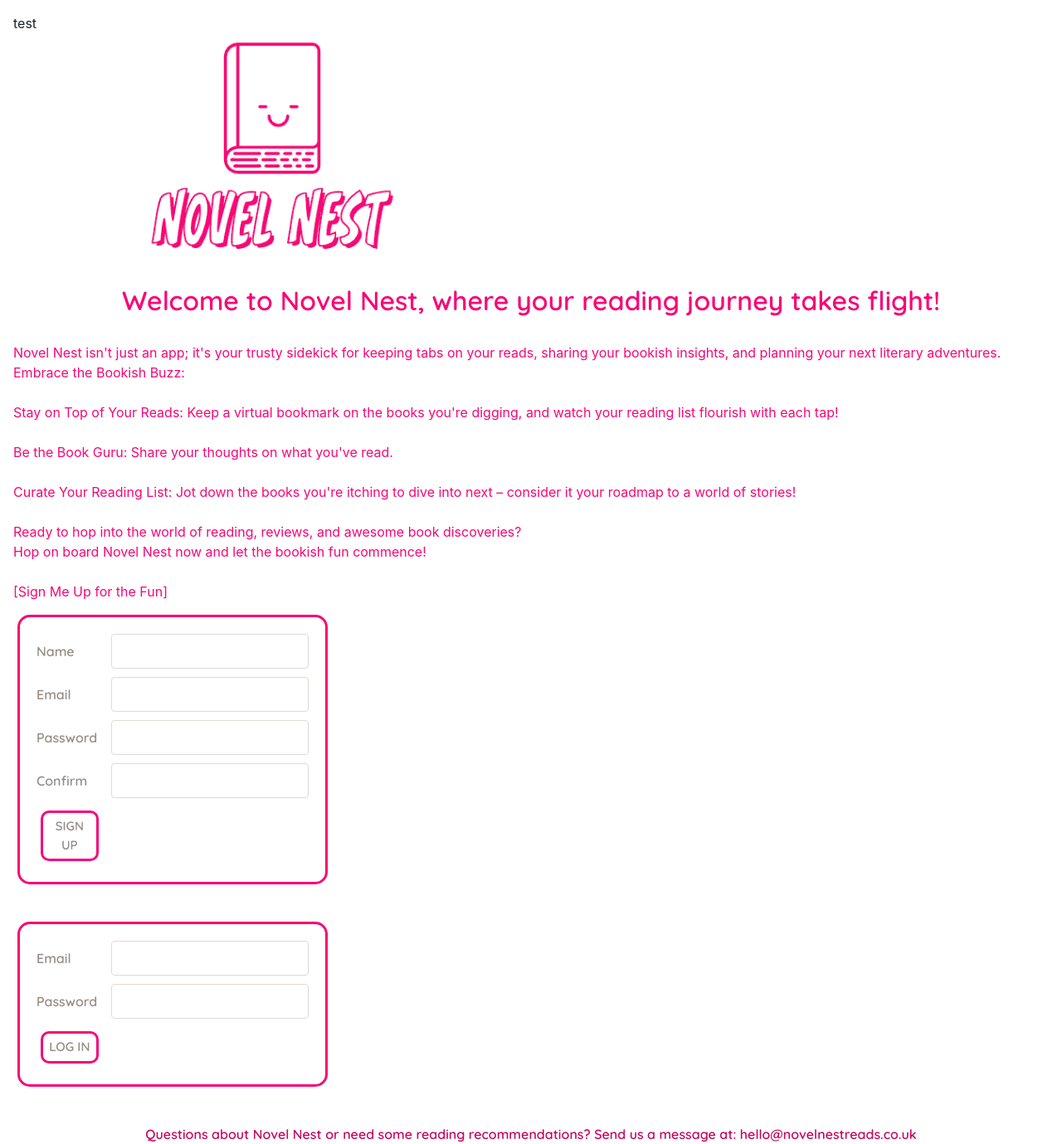
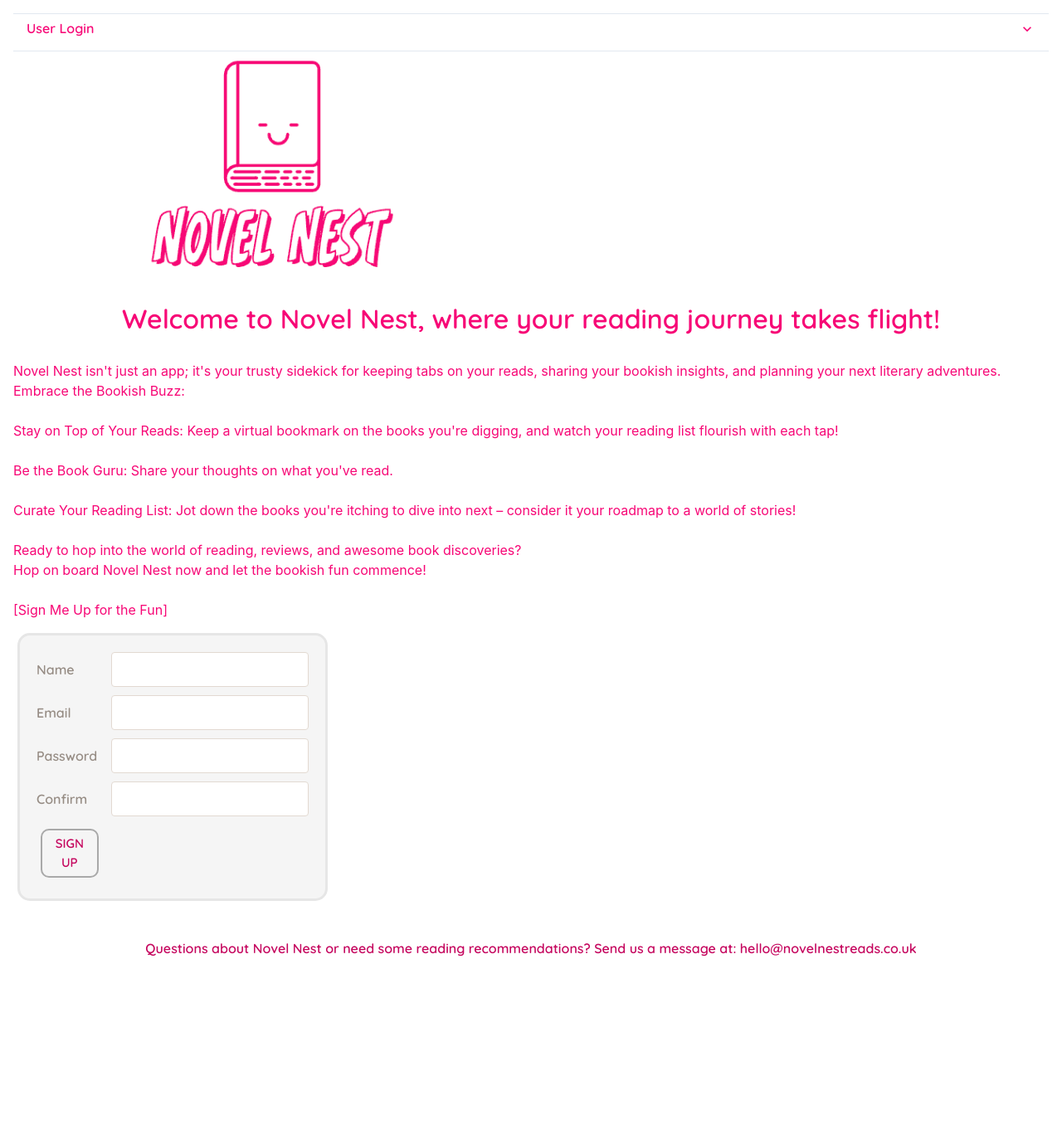
Before and after one commit to hannahcurran/novel-nest, a React (Create React App) app: page /books in a window 1280 px wide. Shown: the whole page at 83% size. After the commit the page ends 1155 px from the top, so only its background shows below. Built offline with nearby package versions, Linux system fonts and the light colour scheme.

Commit message:
work on auth page navbar login

```diff
--- a/src/components/CurrentBookCard/CurrentBookCard.jsx
+++ b/src/components/CurrentBookCard/CurrentBookCard.jsx
@@ -56,8 +56,8 @@ export default function CurrentBookCard({ currentBook, onDelete, onFinished }) {
                     <Box className='currently-reading-display-card'>
                         <p><strong>Title:</strong> {currentBook.title}</p>
                         <p>Author: {currentBook.author}</p>
-                        <button onClick={() => onFinished(currentBook._id)} className='current-book-submit-btn'>Finished</button>
-                        <button onClick={() => onDelete(currentBook._id)} className='current-book-submit-btn'>Delete</button>
+                        <button onClick={() => onFinished(currentBook._id)} className='current-book-submit-btn'>I've Finished This Book!</button>
+                        <button onClick={() => onDelete(currentBook._id)} className='current-book-submit-btn'>Remove</button>
                     </Box>
                 </>
             ) : (
--- a/src/components/ReadBookCard/ReadBookCard.jsx
+++ b/src/components/ReadBookCard/ReadBookCard.jsx
@@ -69,7 +69,7 @@ export default function ReadBookCard({ readBook, onDelete, onEdit, onToggleFavor
                             <Box as="span" flex='1' textAlign='left'>
                                 <p className="review-title">Review</p>
                             </Box>
-                            <AccordionIcon />
+                            <AccordionIcon color={"gray"} />
                         </AccordionButton>
                     </h2>
                     <AccordionPanel pb={4}>
@@ -95,7 +95,8 @@ export default function ReadBookCard({ readBook, onDelete, onEdit, onToggleFavor
                 </button>
             </div>
             <div>
-                <button onClick={() => onDelete(readBook._id)} className="readbook-submit-btn">Delete</button>
+                <br />
+                <button onClick={() => onDelete(readBook._id)} className="readbook-submit-btn">Delete This Book & Review</button>
             </div>
         </div>
     )
--- a/src/components/WantBookCard/WantBookCard.jsx
+++ b/src/components/WantBookCard/WantBookCard.jsx
@@ -3,9 +3,10 @@ import React from 'react';
 export default function WantBookCard({ wantBook, onDelete }) {
     return (
         <div className="want-book-card">
-            <p>Title: {wantBook.title}</p>
-            <p>Author: {wantBook.author}</p>
-            <button onClick={() => onDelete(wantBook._id)}>Delete</button>
+            <p className="book-title">Title:</p> <p>{wantBook.title}</p>
+            <br />
+            <p className="book-author">Author:</p> <p> {wantBook.author}</p>
+            <button onClick={() => onDelete(wantBook._id)} className="want-book-submit-btn">Remove</button>
         </div>
     )
 }
--- a/src/pages/AuthPage/AuthPage.css
+++ b/src/pages/AuthPage/AuthPage.css
@@ -7,19 +7,6 @@ h1 {
 
 }
 
-/* .auth-h2{
-
-} */
-/* h2,
-h3 {
-  color: #5b23f2;
-  font-family: 'Quicksand', sans-serif;
-  display: flex;
-  justify-content: center;
-  /* Center horizontally */
-
-
-
 .banner-img {
   border-radius: 15px;
   width: 50%;
@@ -28,49 +15,35 @@ h3 {
 
 }
 
-.AuthPage-text{
+.AuthPage-text {
   color: #f70776;
 }
 
-.signup-form-container {
+.signup-form-container,
+.login-form-container {
   flex-direction: center;
-  ;
-  /* background-color: #CDD9F8; */
   padding: 20px;
   margin: 5px;
-  border-radius: 15px;
   font-family: 'Quicksand', sans-serif;
   border-color: #f70776;
   border-style: solid;
   border-width: 3px;
   width: 30%;
-}
-
-.login-form-container {
-  flex-direction: center;
-  padding: 20px;
-  margin: 5px;
+  background-color: #F5F5F5;
   border-radius: 15px;
-  font-family: 'Quicksand', sans-serif;
-  border-color: #f70776;
-  border-style: solid;
-  border-width: 3px;
-  width: 30%;
-
+  border-color: #e6e6e6;
 }
 
 .submit-btn {
-  /* color: ; */
-  /* background-color: #a7bef3; */
   font-size: 15px;
-  border-color: white;
-  padding: 4px;
+  padding: 5px;
+  margin: 5px;
   font-family: 'Quicksand', sans-serif;
-  border-color: #f70776;
+  border-color: darkgray;
   border-style: solid;
-  border-width: 1px;
-  text-align: center;
-  /* grid-column: span 2; */
+  border-width: 2px;
+  border-radius: 10px;
+  color: #c5065e;
 
 }
 
--- a/src/pages/AuthPage/AuthPage.jsx
+++ b/src/pages/AuthPage/AuthPage.jsx
@@ -4,12 +4,36 @@ import LoginForm from '../../components/LoginForm/LoginForm';
 // import '../App/App.css';
 import './AuthPage.css';
 import NNbanner from '../../Images/NNbanner.png';
+// import NNlogin from '../../Images/NNlogin.png';
+import { Flex, Box, Stack, VStack, Editable, EditableInput, EditableTextarea, EditablePreview, ButtonGroup, IconButton, useEditableControls } from '@chakra-ui/react';
+import { Accordion, AccordionItem, AccordionButton, AccordionPanel, AccordionIcon } from '@chakra-ui/accordion';
 
 export default function AuthPage({ setUser }) {
     return (
         <main className='main-auth-page'>
-            <nav className='auth-page-navbar'>test </nav>
-            <header><img src={NNbanner} alt="Logo" className="banner-img" /></header>
+
+            <Accordion allowMultiple>
+                <AccordionItem>
+                    <h2>
+                        <AccordionButton>
+                            <Box flex="1" textAlign="left">
+                                User Login
+                            </Box>
+                            <AccordionIcon />
+                        </AccordionButton>
+                    </h2>
+                    <AccordionPanel pb={4}>
+                        <LoginForm setUser={setUser} />
+                    </AccordionPanel>
+                </AccordionItem>
+            </Accordion>
+
+
+
+
+
+
+            <header className='auth-header'><img src={NNbanner} alt="Logo" className="banner-img" /></header>
             <br />
 
             <h2 className='auth-h2'>Welcome to Novel Nest, where your reading journey takes flight!</h2>
@@ -42,7 +66,7 @@ export default function AuthPage({ setUser }) {
 
 
 
-            <LoginForm setUser={setUser} />
+            {/* <LoginForm setUser={setUser} /> */}
 
 
         </main>
--- a/src/pages/CurrentlyReadingPage/CurrentlyReadingPage.css
+++ b/src/pages/CurrentlyReadingPage/CurrentlyReadingPage.css
@@ -84,7 +84,7 @@ h3 {
 
 }
 
-.submit-btn {
+/* .submit-btn {
     font-size: 15px;
     padding: 5px;
     margin: 5px;
@@ -95,7 +95,7 @@ h3 {
     border-radius: 10px;
 
 
-}
+} */
 
 .current-book-submit-btn {
     font-size: 15px;
--- a/src/pages/WantToReadPage/WantToReadPage.css
+++ b/src/pages/WantToReadPage/WantToReadPage.css
@@ -10,3 +10,40 @@
     min-height: 100vh;
 
 } */
+
+.want-book-card {
+    background-color: #F5F5F5;
+    border-radius: 15px;
+    padding: 20px;
+    border-color: #e6e6e6;
+    border-radius: 15px;
+    padding: 20px;
+    ;
+    margin: 20px;
+    width: 30%;
+    max-width: 100%;
+
+    border-style: solid;
+    border-width: 2px;
+    font-family: 'Quicksand', sans-serif;
+}
+
+.want-book-submit-btn {
+    font-size: 15px;
+    padding: 5px;
+    margin: 5px;
+    font-family: 'Quicksand', sans-serif;
+    border-color: darkgray;
+    border-style: solid;
+    border-width: 2px;
+    border-radius: 10px;
+    color: #c5065e;
+
+}
+
+.want-book-submit-btn:hover {
+    background-color: #c5065e;
+    border-color: white;
+    border-width: 3px;
+    color: white;
+}
--- a/src/pages/WantToReadPage/WantToReadPage.jsx
+++ b/src/pages/WantToReadPage/WantToReadPage.jsx
@@ -55,14 +55,7 @@ export default function WantToReadPage({ user }) {
             <>
                 <h2>Want To Read</h2>
 
-            <ul className="wantBooks-container">
-                {wantBooksToShow.map((wantBook, idx) => (
-                    <WantBookCard key={wantBook._id} wantBook={wantBook} onDelete={handleDeleteBook} />
 
-
-                ))}
-
-            </ul>
                 <form className="wantToReadForm">
 
                     <div className="input-container">
@@ -83,14 +76,18 @@ export default function WantToReadPage({ user }) {
                         <div >
                             <button type="submit" onClick={handleNewWant} className='add-to-list-btn'>Add To List</button>
                         </div>
-
-
-
-
                     </div>
                 </form>
 
             </>
+            <ul className="wantBooks-container">
+                {wantBooksToShow.map((wantBook, idx) => (
+                    <WantBookCard key={wantBook._id} wantBook={wantBook} onDelete={handleDeleteBook} />
+
+
+                ))}
+
+            </ul>
         </body>
     );
 }
```
Also changed, not shown: src/Images/NNlogin.png (added). Lines whose indentation alone changed are shown as unchanged.
